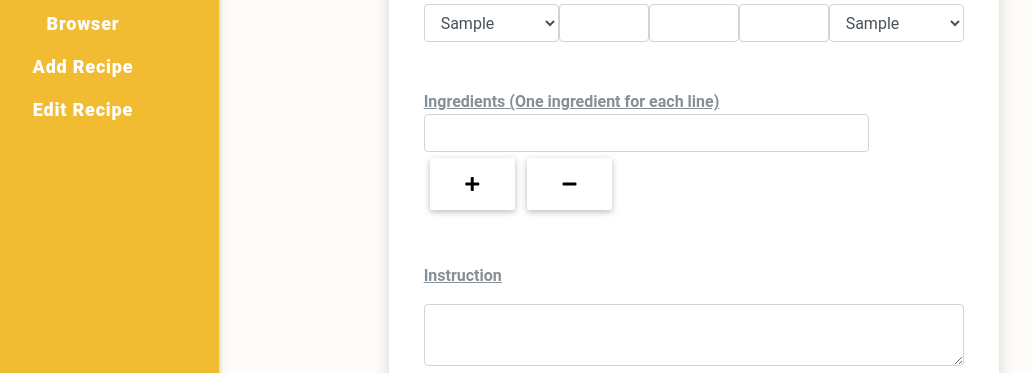
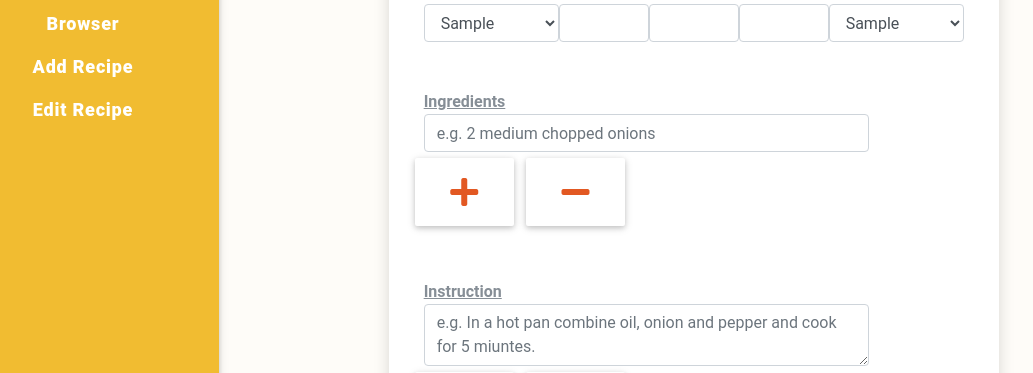
Before and after one commit to dugudugu/A_Chefs_Book, a Flask app: page /add_recipe in a window 1280 px wide. Shown: the part 408-781 px from the top of the page, without its empty margins (53-1086 px from the left). Run offline with Flask 2, Linux system fonts and the light colour scheme; a database or web service that is not in the repository returns one stand-in record (values such as "Sample title"); some libraries are stand-ins or nearby versions.

Commit message:
Changed the format for recipe instruction

```diff
--- a/templates/add_recipe.html
+++ b/templates/add_recipe.html
@@ -73,27 +73,30 @@
                     <!-- Recipe Ingredients -->
                     <div class="col-10 btn-inline mb-5" id="TextBoxGroupIngredients">
                         <div id="TextBoxIngredientDiv">
-                            <label for="ingredients" class="label">Ingredients (One ingredient for each line)</label>
-                            <input type="text" id="recipe_ingredients" name="recipe_ingredients" value="" required class="form-control">
-                                <div class="flex">
-                                <a class="btn btn-sm" id="addIngredient" role="button"><i class="fas fa-plus" aria-hidden="true "></i></a>
+                            <label for="recipe_ingredients" class="label">Ingredients</label>
+                            <input type="text" id="ingredient" name="recipe_ingredients" value="" required class="form-control" placeholder="e.g. 2 medium chopped onions">
+                                <div class="row">
+                                <a class="btn btn-sm" id="addIngredient" role="button"><i class="fas fa-plus" aria-hidden="true"></i></a>
                                 <a class="btn btn-sm removeIngredientDiv" id="removeIngredient" role="button"><i class="fas fa-minus" aria-hidden="true "></i></a>
                                 </div>
                         </div>
                     </div>
 
                     <!-- Recipe Instructions -->
-                    <div class="col-12 mb-5" id="TextBoxInstructions">
-                        <div class="form-group" id="TextBoxInstruction">
+                    <div class="col-10 mb-5 instr" id="TextBoxGroupInstructions">
+                        <div id="TextBoxInstructionDiv">
                             <label for="recipe_instruction" class="label">Instruction</label>
-                            <textarea class="form-control" id="BoxInstruction" name="recipe_instruction">
-                            </textarea>
+                            <textarea class="form-control text-instr" id="recipe_instruction" name="recipe_instruction" type="text" placeholder="e.g. In a hot pan combine oil, onion and pepper and cook for 5 miuntes."></textarea>
+                                <div class="row">
+                                <a class="btn btn-sm" id="addInstruction" role="button"><i class="fas fa-plus" aria-hidden="true"></i></a>
+                                <a class="btn btn-sm removeInstructionDiv" id="removeInstruction" role="button"><i class="fas fa-minus" aria-hidden="true "></i></a>
+                            </div>
                         </div>
                     </div>
 
                     <!-- Upload Image for recipe -->
                     <div class=" mb-5 col-8">
-                        <img src="https://www.industriehof.com/images/social/xing-24x24.png" id="img-preview" height=250px width=250px/>
+                        <img src="https://www.industriehof.com/images/social/xing-24x24.png" id="img-preview"/>
                             <div class="custom-file">
                             <input type="file" class="custom-file-input" id="image-upload">
                             <label class="custom-file-label" for="recipe_image">Choose Image</label>
```
